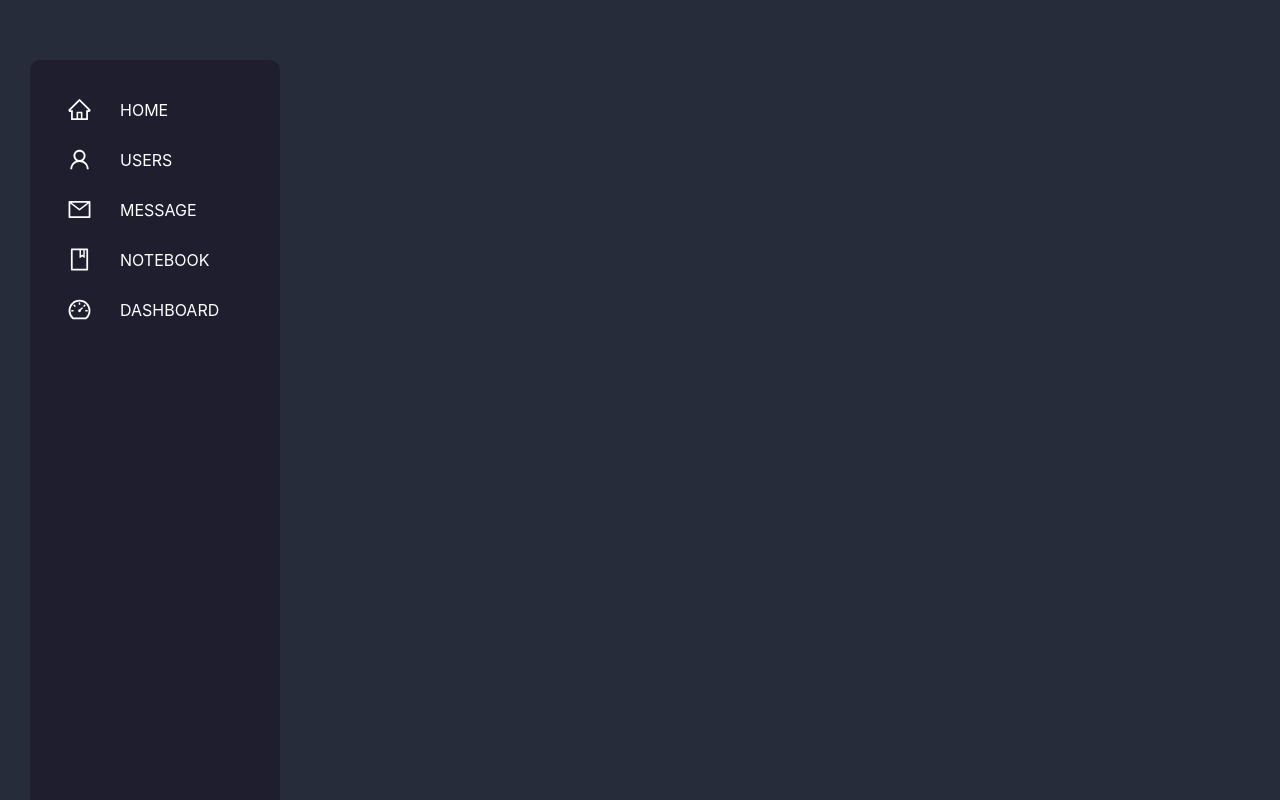
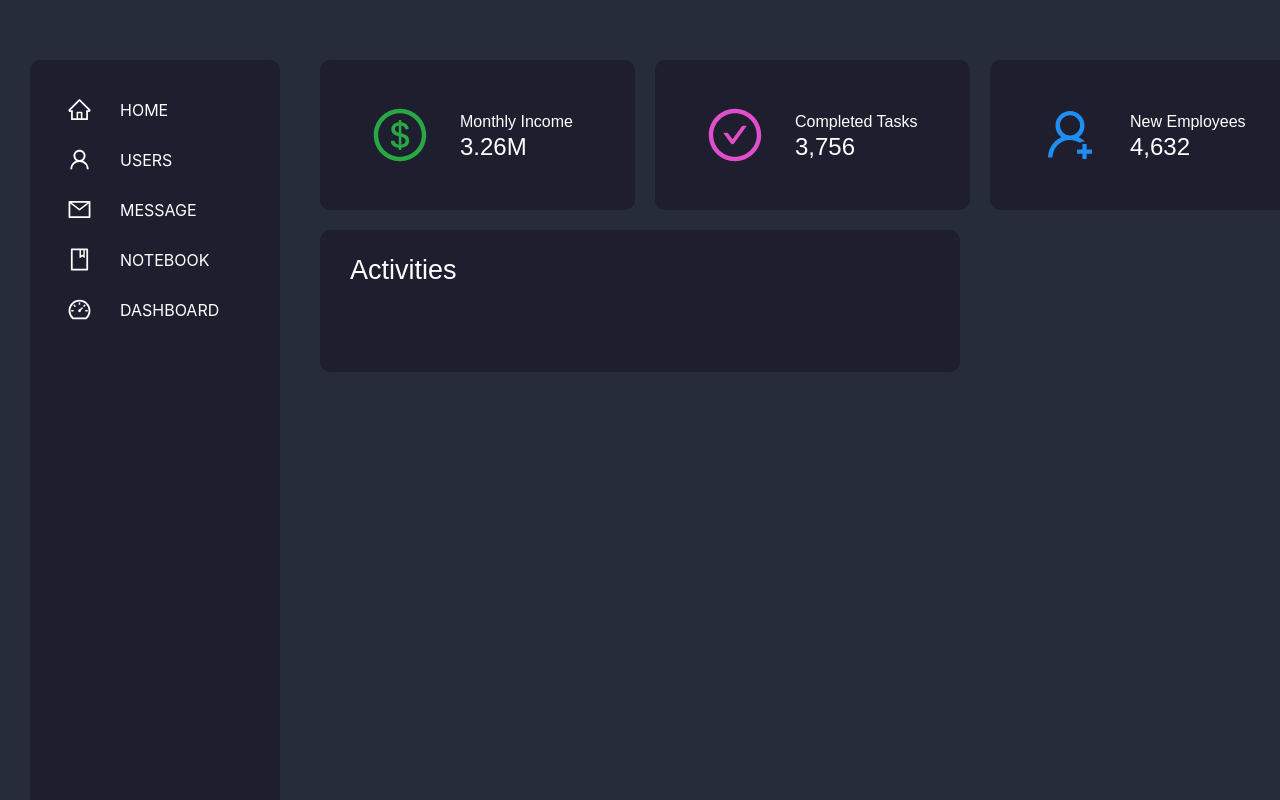
Before and after one commit to q15517110516/Dashboard, a React (Create React App) app: page / in a window 1280 px wide. Built offline with nearby package versions, Linux system fonts and the light colour scheme.

Commit message:
modify router

```diff
--- a/src/App.js
+++ b/src/App.js
@@ -21,6 +21,7 @@
                 </div>
                 <div className="content">
                     <Switch>
+                        <Route exact path = "/" component={Home}/>
                         <Route exact path = "/Home" component={Home}/>
                         <Route path = "/Users" component={Users}/>
                         <Route path = "/Message" component={Message}/>
--- a/src/index.js
+++ b/src/index.js
@@ -7,7 +7,7 @@
 
 ReactDOM.render(
     <BrowserRouter>
-        <Route path="/" component={App}/>
+        <App/>
     </BrowserRouter>,
     document.getElementById('root'));
 
```
